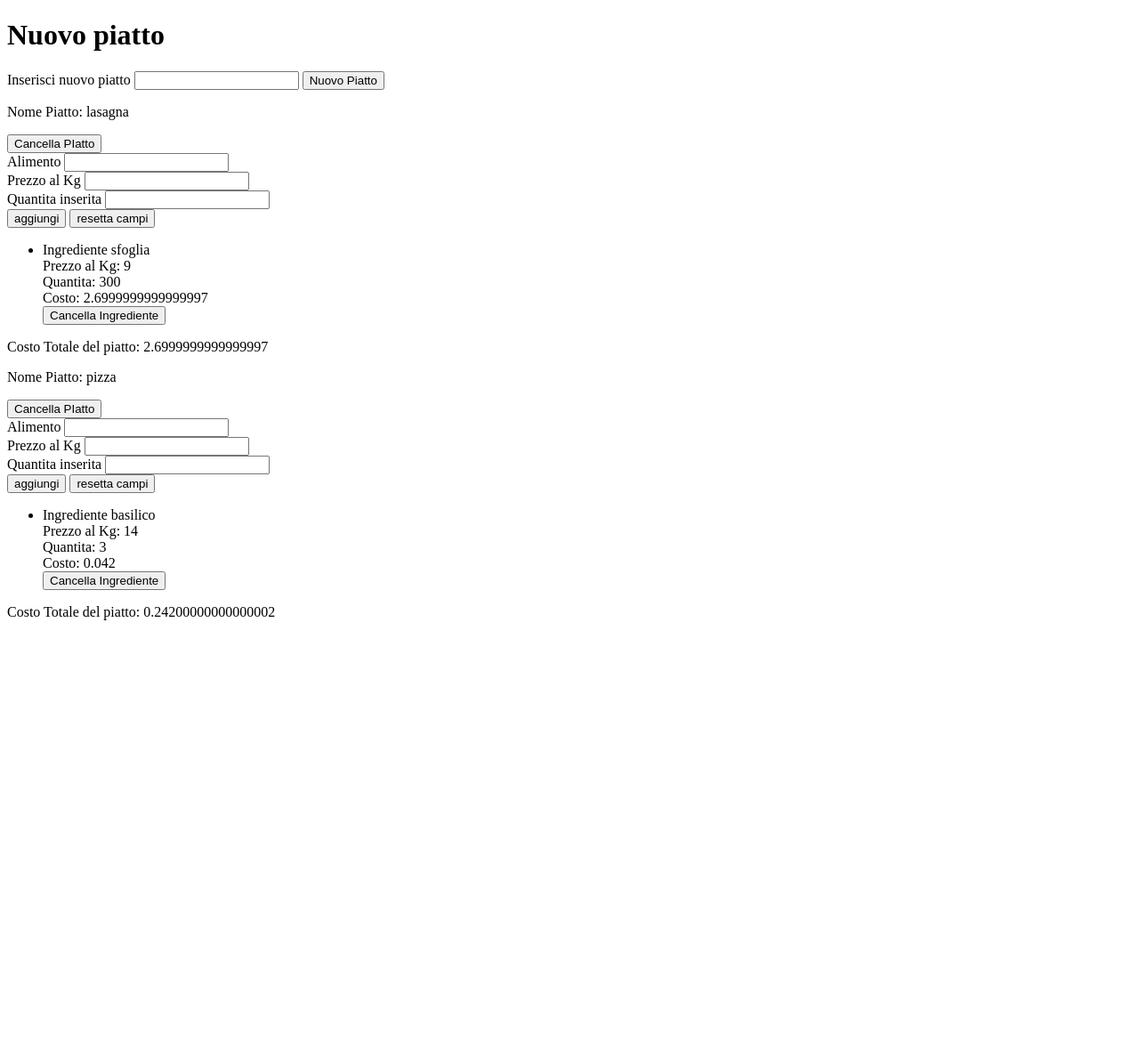
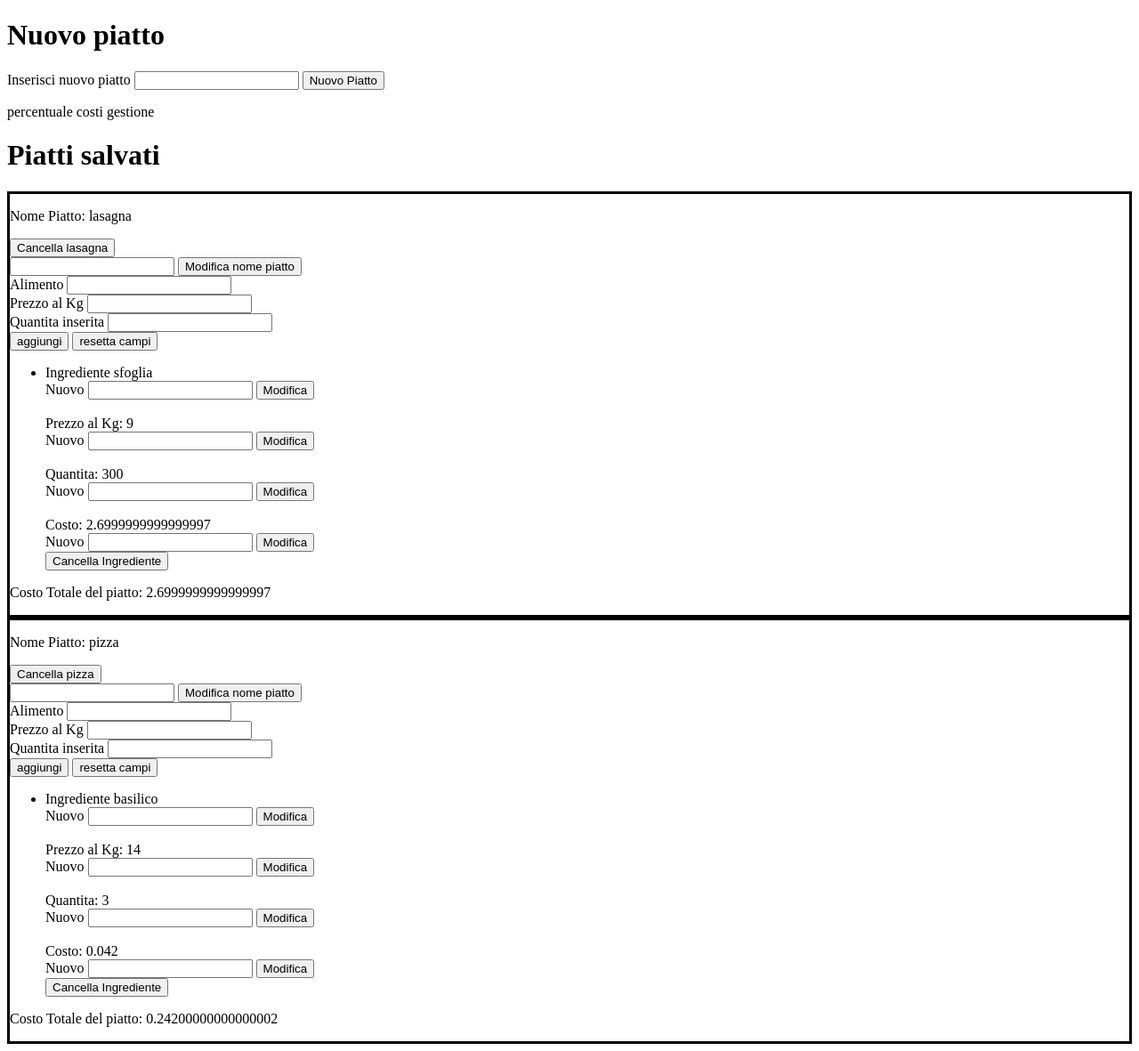
Before and after one commit to youssouf994/Food-cost, a Flask app: page /calcolaTotale in a window 1280 px wide. Shown: the whole page at 89% size. Before the commit the page ends 697 px from the top, so only its background shows below. Run offline with Flask 2, Linux system fonts and the light colour scheme; the visitor is signed in with stand-in values (Sample User, id 1); data comes from the database, SQL or seed files in the repository; both versions use the stored data as it was after the commit.

Commit message:
core (sembra completo) passa a stile

```diff
--- a/cost/app.py
+++ b/cost/app.py
@@ -97,18 +97,29 @@ def aggiungiIngre():
     return redirect(url_for('calcolaTot'))
     #return render_template("calcolaPrezzo.html", piattiUtente=piattiUtente, tot2=tot2)
 
-@app.route('/modificaPiatto', methods=['POST'])
-def modificaNomePiatto():
+@app.route('/modifica/<int:sel>/<int:idP>/<int:selCol>', methods=['POST'])
+def modifica(sel, idP, selCol):
+    colonne=['nome', 'prezzoKg', 'quantita', 'costo']
+
     nome=request.form.get('nomePiatto')
+    nuovo=request.form.get('nuovo')
+    db=database.db()
+
+    if sel==1:
+        database.modifica_elemento(db, session['userId'], idP, 'piatti', colonne[0], nuovo)
+    elif sel==2:
+        nuovo=request.form.get('ingre')
+        database.modifica_elemento(db, session['userId'], idP, 'ingredienti', colonne[selCol], nuovo)
+
 
     #piatto.setNome(nome)
-
     #da aggiungere modifica specifica ad un solo oggetto dell'array
-
     #for a in piattiUtente:
     #    nome.append(piatto.getNome())
 
-    return render_template("calcolaPrezzo.html", piattiUtente=piattiUtente)#UGUALE A AGGIUNGI INGRE
+    db.close()
+
+    return redirect(url_for('calcolaTot'))
 
 
 
--- a/cost/query.py
+++ b/cost/query.py
@@ -60,6 +60,7 @@ class database:
             elif tabella=='ingredienti':
                 cursore.execute(f"DELETE FROM {tabella} WHERE ingredienteId=?", (id,))
                 db_ram.commit()
+                cursore.close()
 
             return True
 
@@ -69,19 +70,25 @@ class database:
 
 
 
-    def modifica_elemento(db_ram, id, tabella, colonna, nuovo):
+    def modifica_elemento(db_ram, idUtente, idSpecifico, tabella, colonna, nuovo):
         try:
             cursore=db_ram.cursor()
 
-            cursore.execute(f"UPDATE {tabella} SET {colonna}=? WHERE id_service=?", (nuovo, id))
-            db_ram.commit()
+            if tabella=='piatti':#tabella: piatti, colonna: "nome", nuovo: "", idSpecifi: piattoId
+                cursore.execute(f"UPDATE {tabella} SET {colonna}=? WHERE piattoId=?", (nuovo, idSpecifico))
+                db_ram.commit()
 
-            a=1
-            return a
+            elif tabella=='ingredienti':#tabella: ingredienti, colonna: "quella che vuoi", nuovo: "", idSpecifi: ingredienteId
+               cursore.execute(f"UPDATE {tabella} SET {colonna}=? WHERE ingredienteId=?", (nuovo, idSpecifico))
+               db_ram.commit()
+
+            return True
 
         except Exception as e:
-            return render_template("no.html")
+            return False
 
+        finally:
+            cursore.close()
     #----------------------------------------------------------------------------
 
 
--- a/cost/templates/calcolaPrezzo.html
+++ b/cost/templates/calcolaPrezzo.html
@@ -6,7 +6,8 @@
     <title>Calcola Food Cost</title>
 
 </head>
-<body>
+<body class="l1">
+    <div class="fondoForm">
         <h1>Nuovo piatto</h1>
         <form action="{{('/nuovoPiatto')}}" method="post">
             <label for="nomePiatto">Inserisci nuovo piatto</label>
@@ -14,20 +15,26 @@
             <input type="submit" value="Nuovo Piatto">
         </form>
 
+        <p>percentuale costi gestione</p>
+    </div>
 
-
-
+    <div class="fondoForm">
+        <h1>Piatti salvati</h1>
         {% for piatto in piattiUtente %}
-    <div class="">
+        <div class="piatti" style=" border:solid;">
             <p>Nome Piatto: {{piatto[2]}}</p>
             <input type="hidden" name="nomeP" value="{{piatto[2]}}" />
 
             <form action="{{('/cancellaX')}}" method="post">
                 <input type="hidden" name="nomeP" value="{{piatto[2]}}" />
-            <input type="submit" value="Cancella PIatto" />
+                <input type="submit" value="Cancella {{piatto[2]}}" />
             </form>
 
-
+            <form action="{{(url_for('modifica', sel=1, idP=piatto[0], selCol=0))}}" method="post">
+                <input type="text" name="nuovo" />
+                <input type="submit" value="Modifica nome piatto" />
+                <input type="hidden" name="nomeP" value="{{piatto[2]}}" />
+            </form>
 
             <form action="{{('/nuovoIngrediente')}}" method="post">
                 <input type="hidden" name="nomeP" value="{{piatto[2]}}" />
@@ -53,10 +60,36 @@
 
                 {% if piatto[0]== ingredientiUtente[2] %}
                 <li>
-                Ingrediente {{ingredientiUtente[3]}}<br />
-                Prezzo al Kg: {{ingredientiUtente[4]}}<br />
-                Quantita: {{ingredientiUtente[5]}}<br />
+                    Ingrediente {{ingredientiUtente[3]}}
+                    <form action="{{(url_for('modifica', sel=2, idP=ingredientiUtente[0], selCol=0))}}" , method="post">
+                        <label for="ingre">Nuovo</label>
+                        <input type="text" name="ingre" />
+                        <input type="submit" value="Modifica" />
+                    </form>
+                    <br />
+
+                    Prezzo al Kg: {{ingredientiUtente[4]}}
+                    <form action="{{(url_for('modifica', sel=2, idP=ingredientiUtente[0], selCol=1))}}" , method="post">
+                        <label for="ingre">Nuovo</label>
+                        <input type="text" name="ingre" />
+                        <input type="submit" value="Modifica" />
+                    </form>
+                    <br />
+
+                    Quantita: {{ingredientiUtente[5]}}
+                    <form action="{{(url_for('modifica', sel=2, idP=ingredientiUtente[0], selCol=2))}}" , method="post">
+                        <label for="ingre">Nuovo</label>
+                        <input type="text" name="ingre" />
+                        <input type="submit" value="Modifica" />
+                    </form>
+                    <br />
+
                     Costo: {{ingredientiUtente[6]}}
+                    <form action="{{(url_for('modifica', sel=2, idP=ingredientiUtente[0], selCol=3))}}" , method="post">
+                        <label for="ingre">Nuovo</label>
+                        <input type="text" name="ingre" />
+                        <input type="submit" value="Modifica" />
+                    </form>
 
                     <form action="{{('/cancellaXy')}}" method="post">
                         <input type="hidden" name="nomeI" value="{{ingredientiUtente[3]}}" />
@@ -73,6 +106,7 @@
 
         </div>
         {% endfor %}
+    </div>
 
 </body>
 </html>
```
Also changed, not shown: cost/piatti.db. Lines whose indentation alone changed are shown as unchanged.
